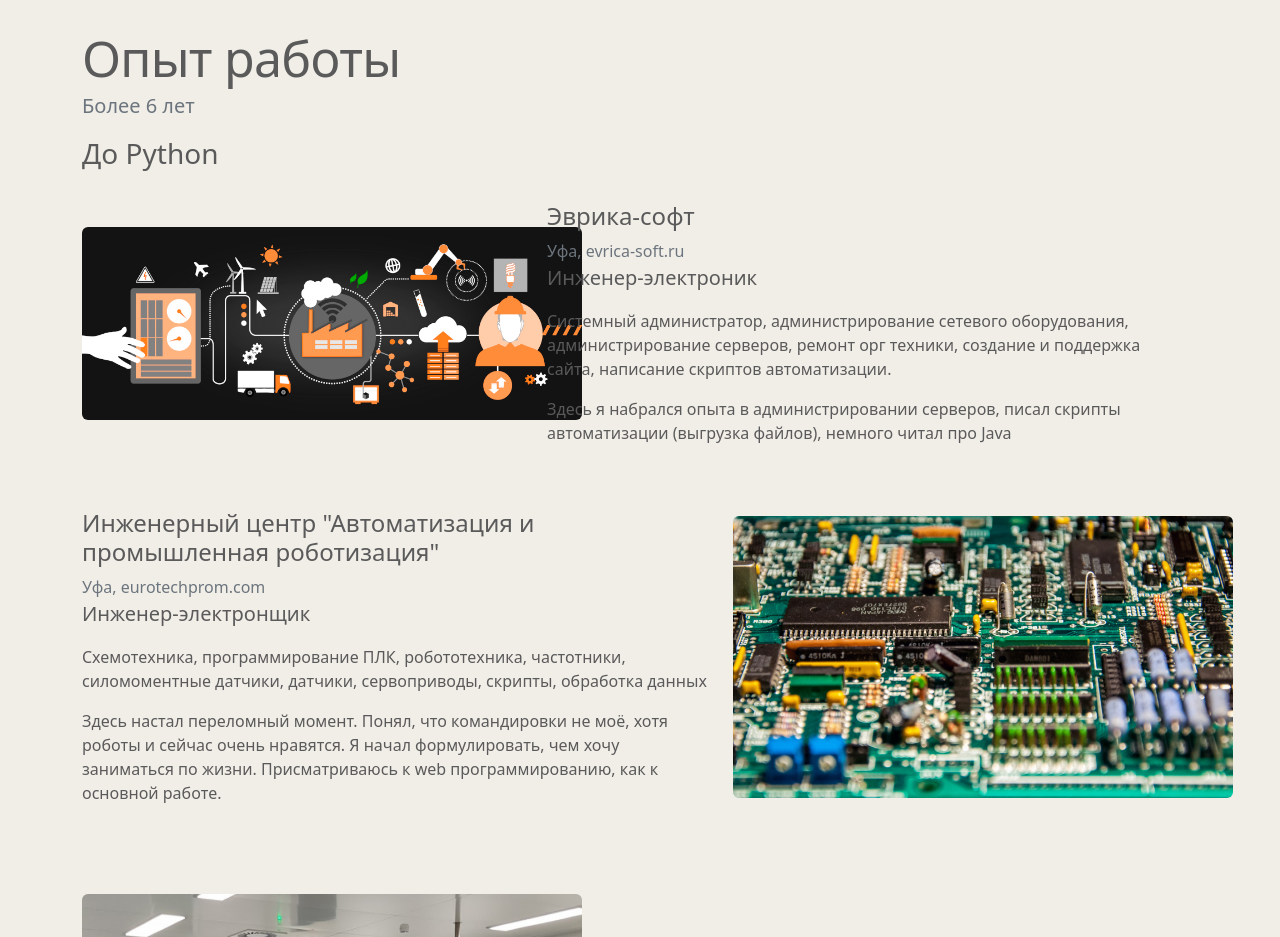
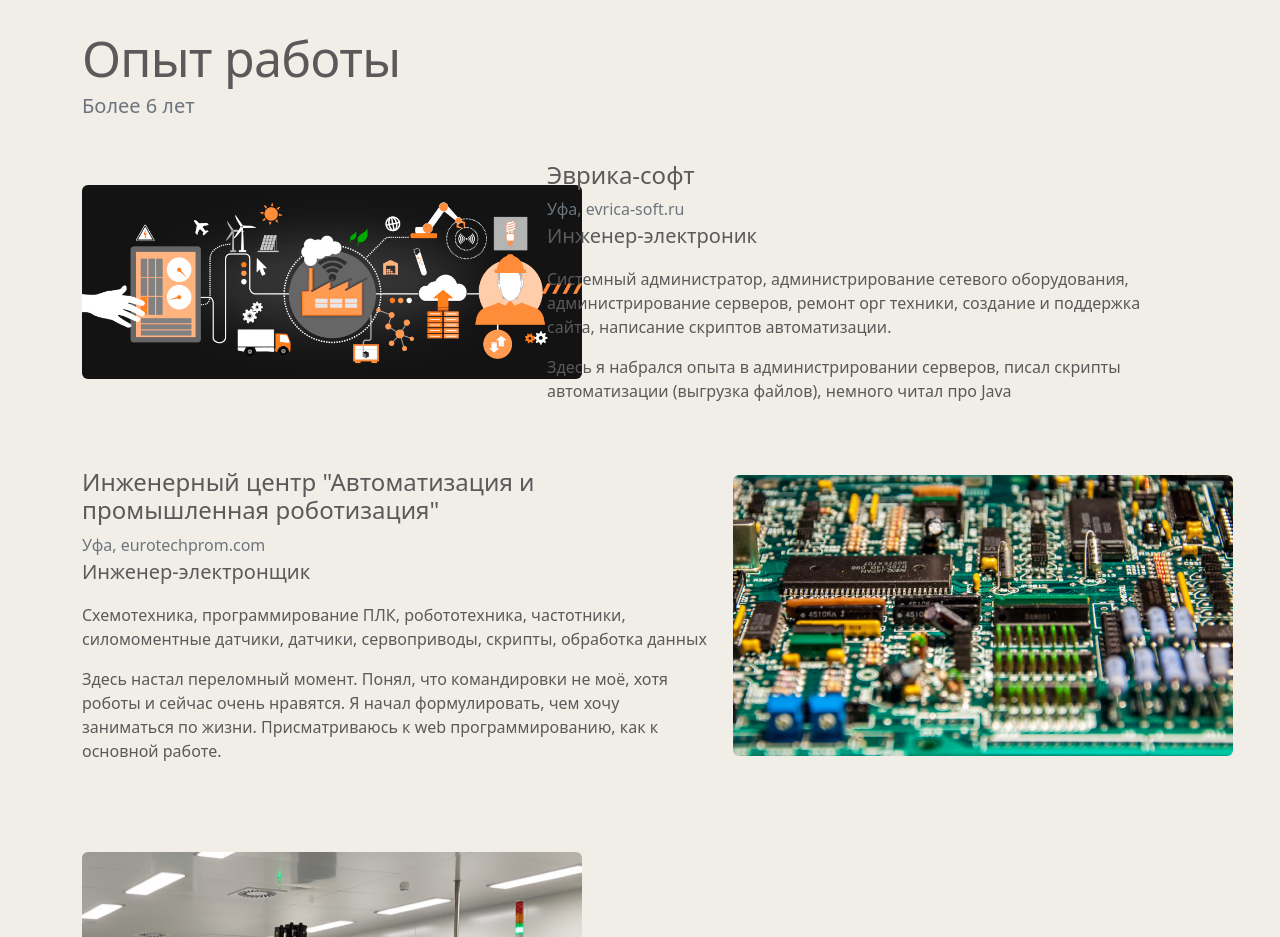
Before and after one commit to ap1726/ap1726.github.io, a plain HTML site: page index.html in a window 1280 px wide. Shown: the part 1540-2477 px from the top of the page. Drawn offline with nearby package versions, Linux system fonts and the light colour scheme.

Commit message:
update about me

```diff
--- a/index.html
+++ b/index.html
@@ -83,7 +83,6 @@
     <div class="row resume">
         <h2 class="resume-heading fw-normal lh-1">Опыт работы</h2>
         <p class="lead"><span class="text-muted">Более 6 лет</span></p>
-        <h3>До Python</h3>
       <div class="row">
         <div class="col-md-7 order-md-2 align-self-center">
           <p><h4>Эврика-софт</h4><span class="text-muted">Уфа, evrica-soft.ru</span>
```
